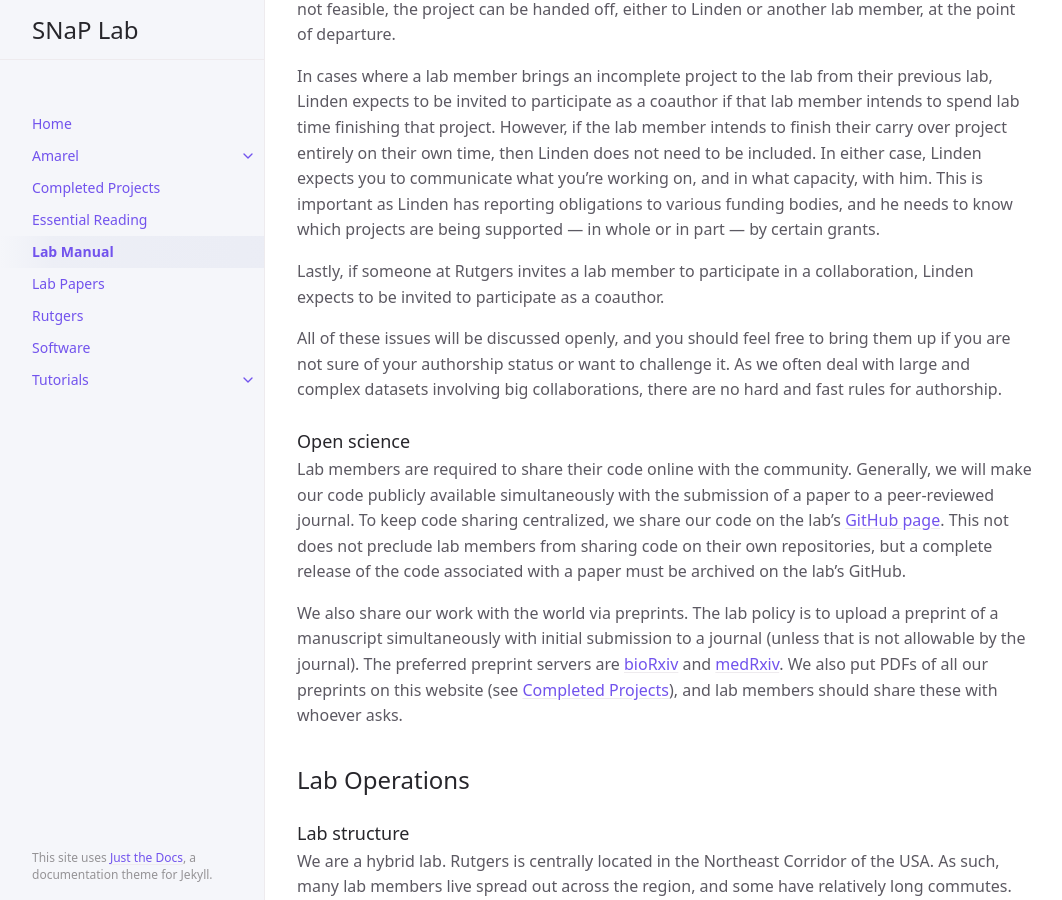
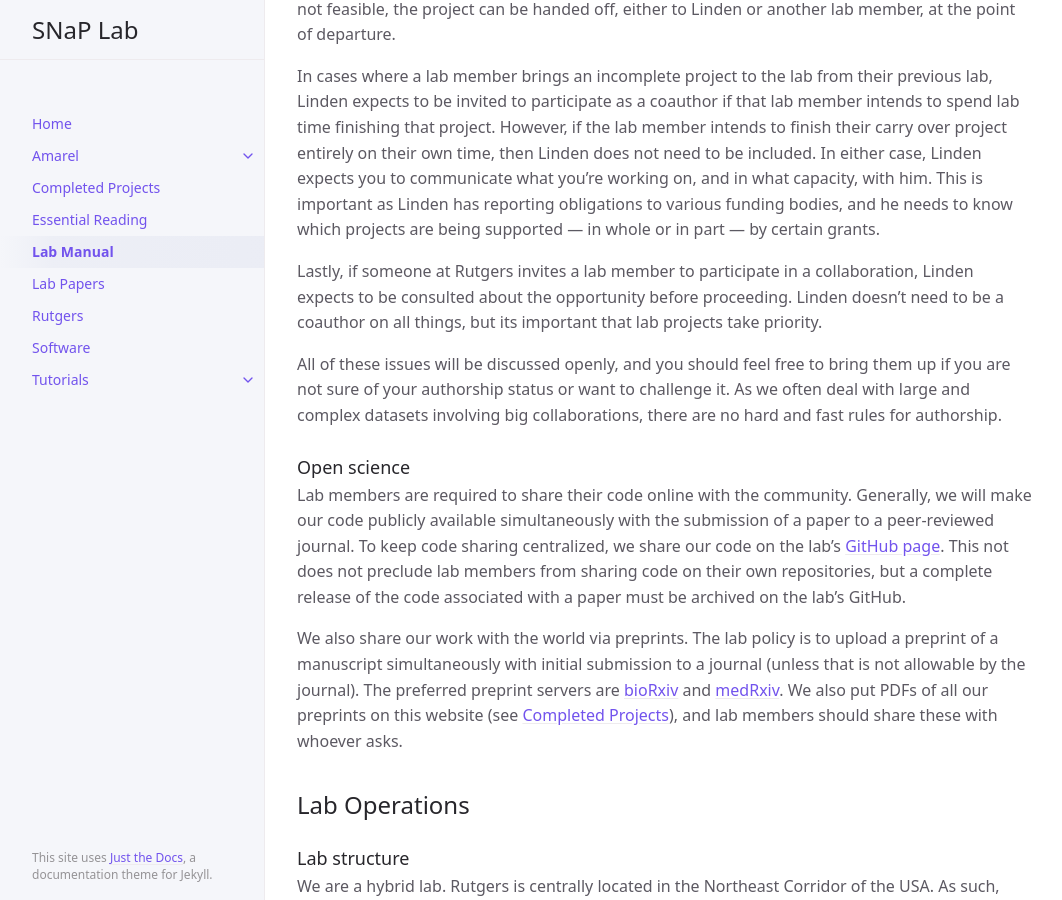
Before and after one commit to LindenParkesLab/snaplab.github.io, a Jekyll site: the page built from docs/lab_manual/index.md, in a window 1280 px wide and 900 px high, scrolled down 8749 px. Shown: the whole window, without its empty margins (107-1169 px from the left). Built offline with Jekyll 4.4.1, drawn with Linux system fonts in a browser that asks for light colours; cached includes are drawn as plain includes.

Commit message:
minor edits

```diff
--- a/docs/lab_manual/index.md
+++ b/docs/lab_manual/index.md
@@ -167,7 +167,7 @@ If a lab member takes on a project but subsequently hands it off to another lab
 
 In cases where a lab member brings an incomplete project to the lab from their previous lab, Linden expects to be invited to participate as a coauthor if that lab member intends to spend lab time finishing that project. However, if the lab member intends to finish their carry over project entirely on their own time, then Linden does not need to be included. In either case, Linden expects you to communicate what you're working on, and in what capacity, with him. This is important as Linden has reporting obligations to various funding bodies, and he needs to know which projects are being supported — in whole or in part — by certain grants.
 
-Lastly, if someone at Rutgers invites a lab member to participate in a collaboration, Linden expects to be invited to participate as a coauthor.
+Lastly, if someone at Rutgers invites a lab member to participate in a collaboration, Linden expects to be consulted about the opportunity before proceeding. Linden doesn't need to be a coauthor on all things, but its important that lab projects take priority.
 
 All of these issues will be discussed openly, and you should feel free to bring them up if you are not sure of your authorship status or want to challenge it. As we often deal with large and complex datasets involving big collaborations, there are no hard and fast rules for authorship.
 
```
